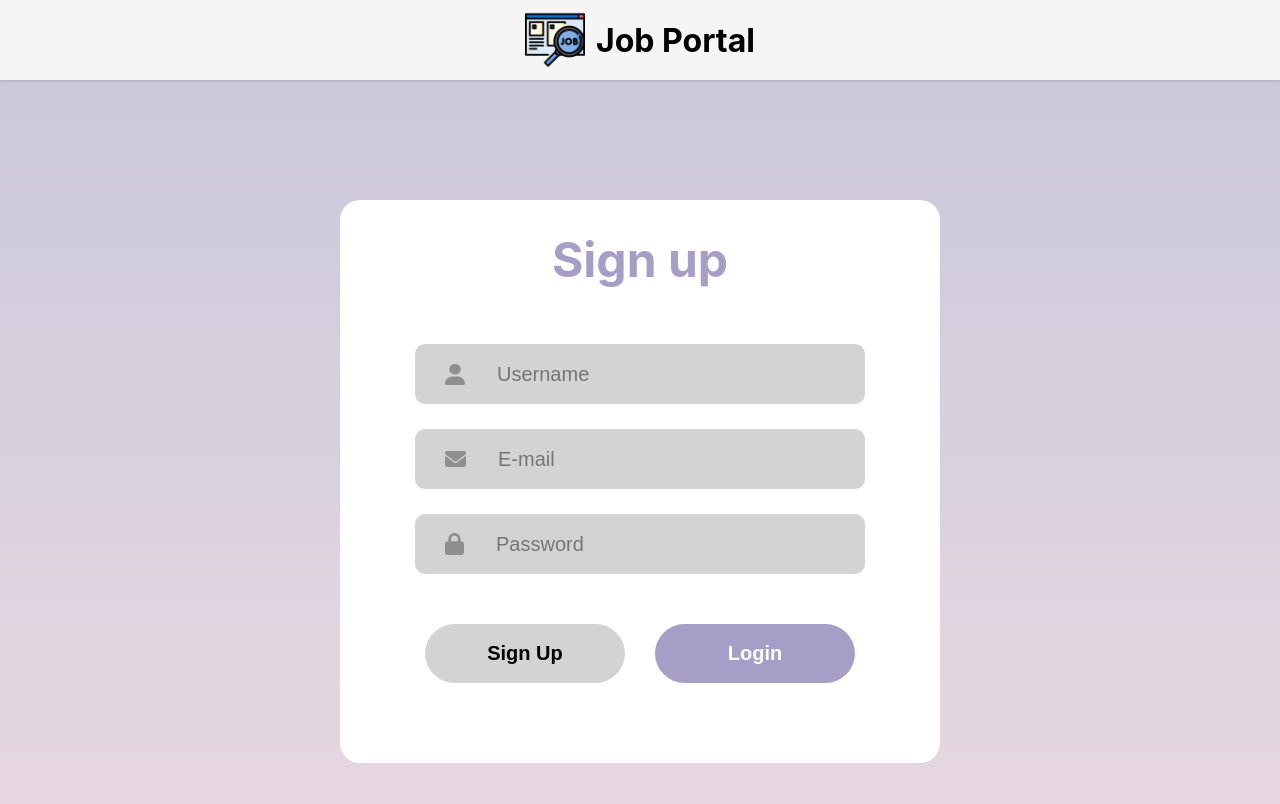
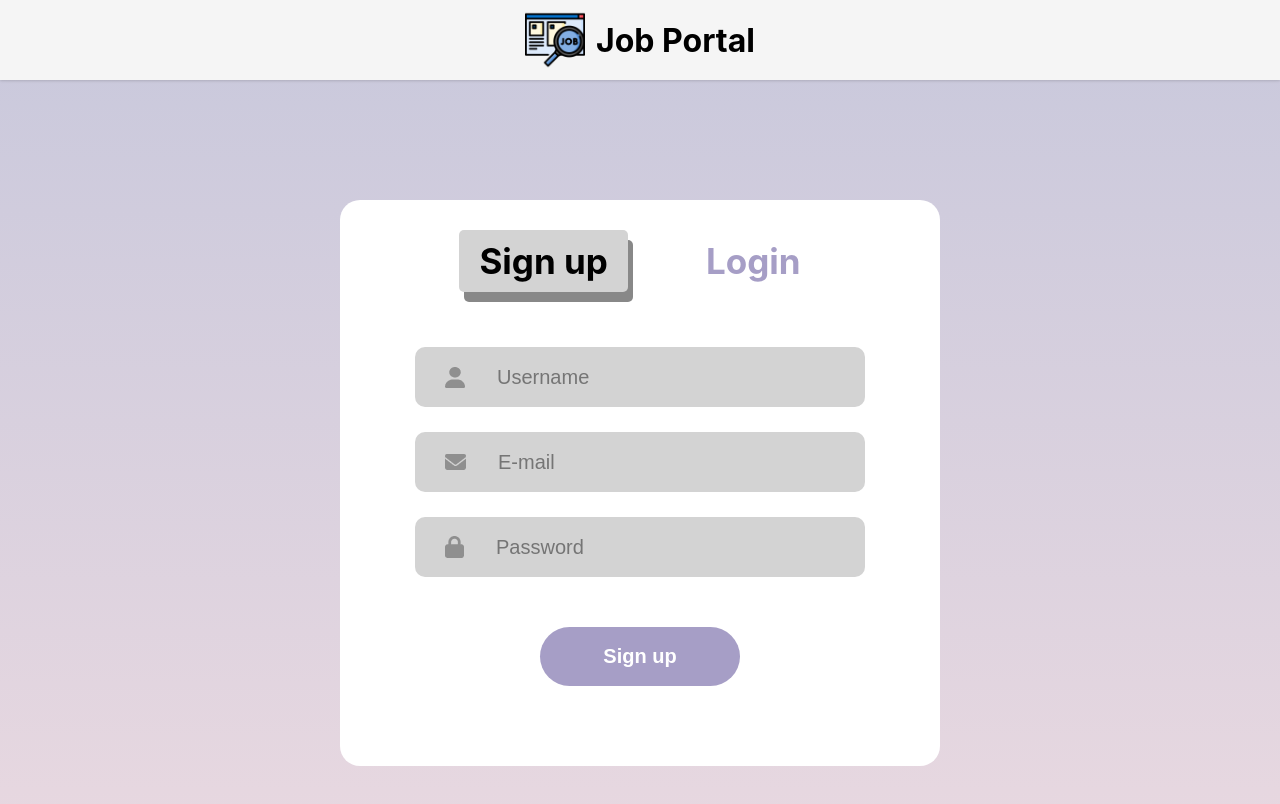
Before and after one commit to Suryakumar531/loginpage_jobportal, a React (Vite) app: page / in a window 1280 px wide. Shown: the top 804 px of the page. Built offline with nearby package versions, Linux system fonts and the light colour scheme.

Commit message:
Updated features

```diff
--- a/src/App.css
+++ b/src/App.css
@@ -31,17 +31,21 @@
 
 .input-header {
   display: flex;
-  flex-direction: column;
+  flex-direction: row;
   align-items: center;
-  gap: 9px;
+  justify-content: center;
+  gap: 58px;
   width: 100%;
   margin-top: 30px;
 }
 
 .input-heading {
   color: #a69ec6;
-  font-size: 48px;
+  font-size: 35px;
   font-weight: 700;
+  cursor: pointer;
+  border-radius: 5px;
+  padding: 10px 20px;
 }
 
 .input-area {
@@ -109,8 +113,8 @@
   cursor: pointer;
   border: none;
 }
-
 .lightgray {
   background-color: lightgray;
   color: black;
+  box-shadow: 5px 10px #888888;
 }
--- a/src/Components/Login.jsx
+++ b/src/Components/Login.jsx
@@ -11,7 +11,8 @@ export const Login = () => {
     <>
       <div className='input-container'>
         <div className="input-header">
-          <div className="input-heading">{action}</div>
+          <div className={action==="Sign up"?"input-heading lightgray":"input-heading"} onClick={()=>setAction("Sign up")} >Sign up</div>
+          <div className={action==="Login"?"input-heading lightgray":"input-heading"} onClick={()=>setAction("Login")}>Login</div>
         </div>
         <div className='input-area'>
           {action==="Sign up"&&
@@ -31,8 +32,9 @@ export const Login = () => {
         {action==="Login"&&
         <div className="forget-password">Forget Password? <span>click here</span></div>}
         <div className="submit-area">
-          <button className={action==="Sign up"?"submit lightgray":"submit"} onClick={()=>setAction("Sign up")}>Sign Up</button>
-          <button className={action==="Login"?"submit lightgray":"submit"} onClick={()=>setAction("Login")}>Login</button>
+          <button className='submit'>{action}</button>
+          {/* <div className={action==="Sign up"?"submit lightgray":"submit"} onClick={()=>setAction("Sign up")}>Sign Up</div>
+          <div className={action==="Login"?"submit lightgray":"submit"} onClick={()=>setAction("Login")}>Login</div> */}
         </div>
       </div>
     </>
```
